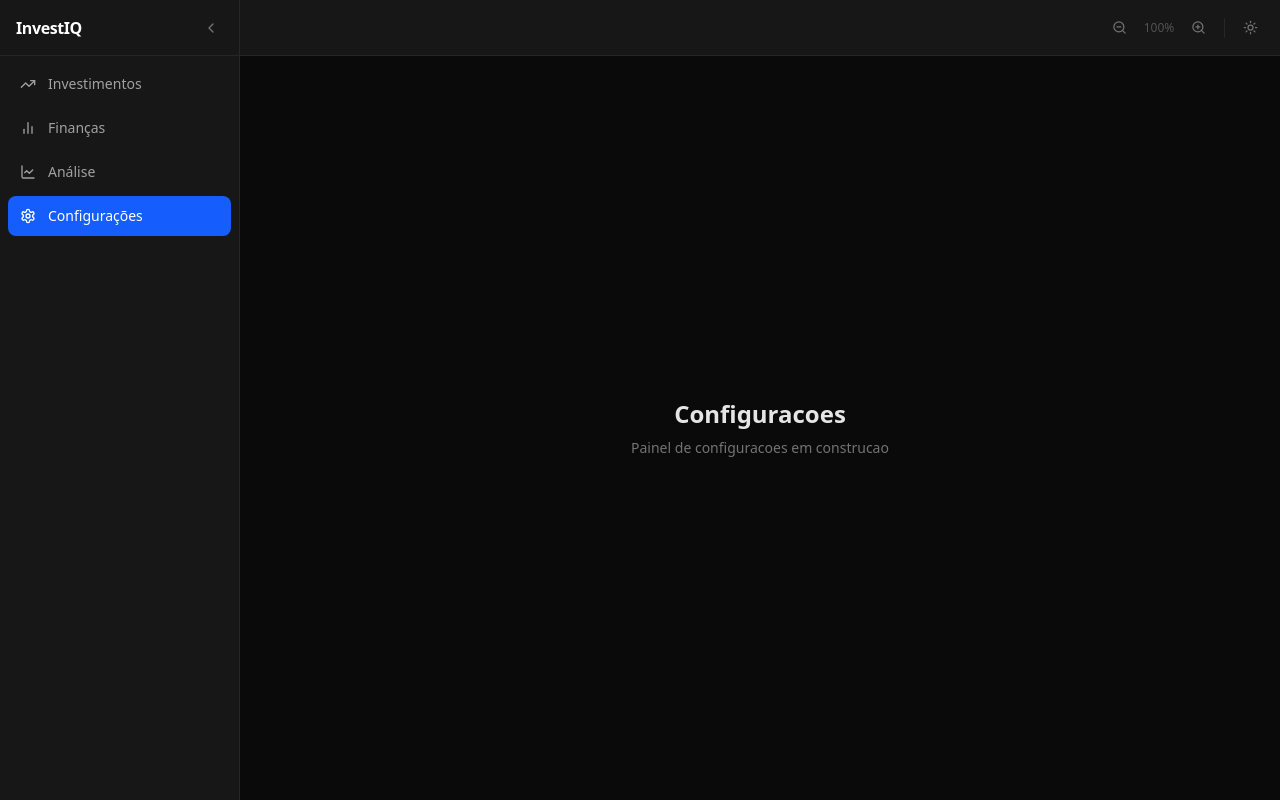
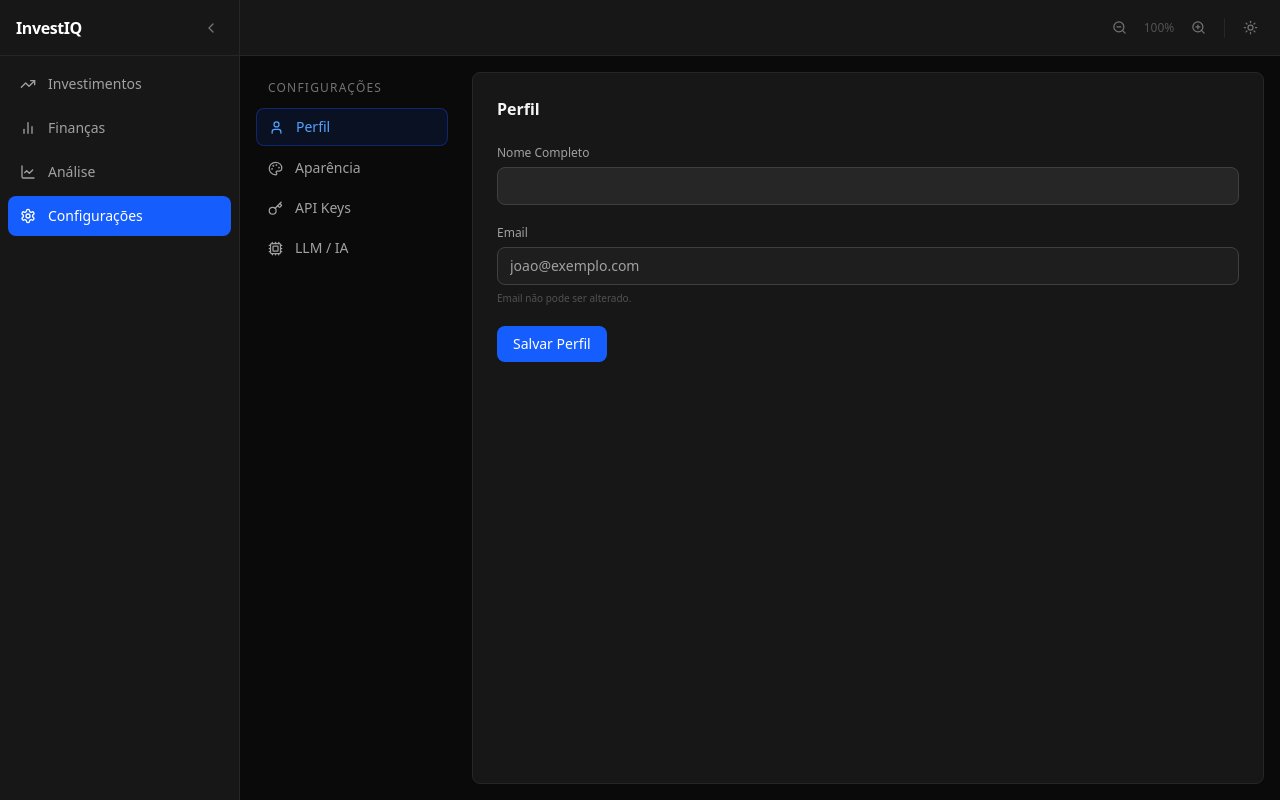
Before and after one commit to renault-tech/Investiq, a Next.js app in the folder apps/web/: page /settings in a window 1280 px wide. Built offline with nearby package versions, Linux system fonts and the light colour scheme.

Commit message:
feat: implement Settings dashboard (profile, appearance, API keys, LLM config)

```diff
--- /dev/null
+++ b/apps/web/src/app/(platform)/settings/ApiKeysTab.tsx
@@ -0,0 +1,55 @@
+"use client"
+import { useState } from "react"
+import { Eye, EyeOff } from "lucide-react"
+
+interface MaskedInputProps {
+  label: string
+  placeholder: string
+  hint: string
+}
+
+function MaskedInput({ label, placeholder, hint }: MaskedInputProps) {
+  const [show, setShow] = useState(false)
+  const [value, setValue] = useState("")
+
+  return (
+    <div className="flex flex-col gap-1.5">
+      <label className="text-xs text-neutral-400">{label}</label>
+      <div className="flex items-center bg-neutral-800 border border-neutral-700 rounded-lg px-3 py-2 gap-2 focus-within:border-blue-600 transition-colors">
+        <input
+          type={show ? "text" : "password"}
+          className="bg-transparent text-sm text-neutral-200 outline-none flex-1 placeholder-neutral-600"
+          value={value} onChange={e => setValue(e.target.value)}
+          placeholder={placeholder}
+        />
+        <button onClick={() => setShow(s => !s)} className="text-neutral-500 hover:text-neutral-300">
+          {show ? <EyeOff size={14} /> : <Eye size={14} />}
+        </button>
+      </div>
+      <p className="text-[10px] text-neutral-600">{hint}</p>
+    </div>
+  )
+}
+
+export function ApiKeysTab() {
+  return (
+    <div className="flex flex-col gap-6">
+      <MaskedInput
+        label="Brapi Token"
+        placeholder="Seu token da API Brapi"
+        hint="Obtido em brapi.dev · usado para cotações B3"
+      />
+      <MaskedInput
+        label="Alpha Vantage Key"
+        placeholder="Sua chave Alpha Vantage"
+        hint="Obtida em alphavantage.co · usado para dados internacionais"
+      />
+      <button
+        onClick={() => alert("API Keys salvas (criptografadas)!")}
+        className="w-fit px-4 py-2 bg-blue-600 hover:bg-blue-700 text-white text-sm rounded-lg transition-colors"
+      >
+        Salvar Chaves
+      </button>
+    </div>
+  )
+}
--- /dev/null
+++ b/apps/web/src/app/(platform)/settings/AppearanceTab.tsx
@@ -0,0 +1,50 @@
+"use client"
+import { useUIStore } from "@/store/useUIStore"
+
+const ACCENTS = ["#3b82f6","#8b5cf6","#10b981","#f97316","#ec4899","#06b6d4"]
+
+export function AppearanceTab() {
+  const { theme, setTheme, fontScale, setFontScale } = useUIStore()
+
+  return (
+    <div className="flex flex-col gap-6">
+      <div>
+        <h3 className="text-xs text-neutral-400 uppercase tracking-widest mb-3">Tema</h3>
+        <div className="flex gap-2">
+          {(["dark","light"] as const).map(t => (
+            <button key={t} onClick={() => setTheme(t)}
+              className={`px-4 py-2 text-sm rounded-lg border transition-colors ${theme === t ? "border-blue-500 bg-blue-600/10 text-blue-400" : "border-neutral-700 text-neutral-400 hover:border-neutral-600"}`}>
+              {t === "dark" ? "🌙 Escuro" : "☀️ Claro"}
+            </button>
+          ))}
+        </div>
+      </div>
+
+      <div>
+        <h3 className="text-xs text-neutral-400 uppercase tracking-widest mb-3">Cor de Destaque</h3>
+        <div className="flex gap-2">
+          {ACCENTS.map(color => (
+            <button key={color} onClick={() => {}}
+              className="w-7 h-7 rounded-full border-2 border-neutral-700 hover:border-neutral-400 transition-colors"
+              style={{ background: color }}
+            />
+          ))}
+        </div>
+      </div>
+
+      <div>
+        <h3 className="text-xs text-neutral-400 uppercase tracking-widest mb-3">
+          Tamanho da Fonte — {Math.round(fontScale * 100)}%
+        </h3>
+        <input
+          type="range" min={0.75} max={1.5} step={0.05} value={fontScale}
+          onChange={e => setFontScale(parseFloat(e.target.value))}
+          className="w-full accent-blue-500"
+        />
+        <div className="flex justify-between text-[10px] text-neutral-600 mt-1">
+          <span>75%</span><span>100%</span><span>150%</span>
+        </div>
+      </div>
+    </div>
+  )
+}
--- /dev/null
+++ b/apps/web/src/app/(platform)/settings/LLMTab.tsx
@@ -0,0 +1,73 @@
+"use client"
+import { useState } from "react"
+import { Eye, EyeOff, Zap } from "lucide-react"
+import { useSettings } from "@/lib/hooks/useSettings"
+
+const PROVIDERS = [
+  { id: "claude",  label: "Claude (Anthropic)", badge: "Recomendado" },
+  { id: "openai",  label: "OpenAI (GPT-4)",     badge: null },
+  { id: "gemini",  label: "Google Gemini",       badge: null },
+] as const
+
+export function LLMTab() {
+  const { data } = useSettings()
+  const [provider, setProvider] = useState(data?.llm.provider ?? "claude")
+  const [apiKey, setApiKey] = useState("")
+  const [showKey, setShowKey] = useState(false)
+  const [temp, setTemp] = useState(data?.llm.temperature ?? 0.7)
+
+  return (
+    <div className="flex flex-col gap-6">
+      <div>
+        <h3 className="text-xs text-neutral-400 uppercase tracking-widest mb-3">Provedor LLM</h3>
+        <div className="flex flex-col gap-2">
+          {PROVIDERS.map(p => (
+            <button key={p.id} onClick={() => setProvider(p.id)}
+              className={`flex items-center gap-3 px-4 py-3 rounded-lg border transition-colors text-left ${provider === p.id ? "border-blue-500 bg-blue-600/10" : "border-neutral-700 hover:border-neutral-600"}`}>
+              <span className={`text-sm ${provider === p.id ? "text-blue-400" : "text-neutral-300"}`}>{p.label}</span>
+              {p.badge && <span className="text-[10px] bg-blue-900/50 text-blue-400 border border-blue-800 rounded px-1.5 py-0.5">{p.badge}</span>}
+            </button>
+          ))}
+        </div>
+      </div>
+
+      <div className="flex flex-col gap-1.5">
+        <label className="text-xs text-neutral-400">API Key</label>
+        <div className="flex items-center bg-neutral-800 border border-neutral-700 rounded-lg px-3 py-2 gap-2 focus-within:border-blue-600 transition-colors">
+          <input
+            type={showKey ? "text" : "password"}
+            className="bg-transparent text-sm text-neutral-200 outline-none flex-1 placeholder-neutral-600"
+            value={apiKey} onChange={e => setApiKey(e.target.value)}
+            placeholder="sk-..."
+          />
+          <button onClick={() => setShowKey(s => !s)} className="text-neutral-500 hover:text-neutral-300">
+            {showKey ? <EyeOff size={14} /> : <Eye size={14} />}
+          </button>
+        </div>
+      </div>
+
+      <div>
+        <h3 className="text-xs text-neutral-400 uppercase tracking-widest mb-3">
+          Temperatura — {temp.toFixed(1)}
+        </h3>
+        <input type="range" min={0} max={1} step={0.1} value={temp}
+          onChange={e => setTemp(parseFloat(e.target.value))}
+          className="w-full accent-blue-500" />
+        <div className="flex justify-between text-[10px] text-neutral-600 mt-1">
+          <span>Preciso (0.0)</span><span>Criativo (1.0)</span>
+        </div>
+      </div>
+
+      <div className="flex gap-3">
+        <button onClick={() => alert("Configurações salvas!")}
+          className="px-4 py-2 bg-blue-600 hover:bg-blue-700 text-white text-sm rounded-lg transition-colors">
+          Salvar
+        </button>
+        <button onClick={() => alert("Conexão OK!")}
+          className="flex items-center gap-2 px-4 py-2 bg-neutral-800 hover:bg-neutral-700 text-neutral-300 text-sm rounded-lg transition-colors">
+          <Zap size={13} /> Testar Conexão
+        </button>
+      </div>
+    </div>
+  )
+}
--- /dev/null
+++ b/apps/web/src/app/(platform)/settings/ProfileTab.tsx
@@ -0,0 +1,34 @@
+"use client"
+import { useState } from "react"
+import { useSettings } from "@/lib/hooks/useSettings"
+
+export function ProfileTab() {
+  const { data } = useSettings()
+  const [name, setName] = useState(data?.profile.full_name ?? "")
+
+  return (
+    <div className="flex flex-col gap-5">
+      <div className="flex flex-col gap-1.5">
+        <label className="text-xs text-neutral-400">Nome Completo</label>
+        <input
+          className="bg-neutral-800 border border-neutral-700 rounded-lg px-3 py-2 text-sm text-neutral-200 outline-none focus:border-blue-600 transition-colors"
+          value={name} onChange={e => setName(e.target.value)}
+        />
+      </div>
+      <div className="flex flex-col gap-1.5">
+        <label className="text-xs text-neutral-400">Email</label>
+        <input
+          className="bg-neutral-800/50 border border-neutral-700 rounded-lg px-3 py-2 text-sm text-neutral-400 cursor-not-allowed"
+          value={data?.profile.email ?? ""} readOnly
+        />
+        <p className="text-[10px] text-neutral-600">Email não pode ser alterado.</p>
+      </div>
+      <button
+        onClick={() => alert("Salvo!")}
+        className="w-fit px-4 py-2 bg-blue-600 hover:bg-blue-700 text-white text-sm rounded-lg transition-colors"
+      >
+        Salvar Perfil
+      </button>
+    </div>
+  )
+}
--- a/apps/web/src/app/(platform)/settings/page.tsx
+++ b/apps/web/src/app/(platform)/settings/page.tsx
@@ -1,10 +1,45 @@
+"use client"
+import { useState } from "react"
+import { User, Palette, Key, Cpu } from "lucide-react"
+import { ProfileTab }    from "./ProfileTab"
+import { AppearanceTab } from "./AppearanceTab"
+import { ApiKeysTab }    from "./ApiKeysTab"
+import { LLMTab }        from "./LLMTab"
+
+const TABS = [
+  { id: "profile",    label: "Perfil",      icon: User,    component: ProfileTab },
+  { id: "appearance", label: "Aparência",   icon: Palette, component: AppearanceTab },
+  { id: "apikeys",    label: "API Keys",    icon: Key,     component: ApiKeysTab },
+  { id: "llm",        label: "LLM / IA",    icon: Cpu,     component: LLMTab },
+] as const
+
+type TabId = typeof TABS[number]["id"]
+
 export default function SettingsPage() {
+  const [active, setActive] = useState<TabId>("profile")
+  const current = TABS.find(t => t.id === active)!
+  const Component = current.component
+
   return (
-    <div className="h-full flex items-center justify-center text-neutral-500">
-      <div className="text-center">
-        <h1 className="text-2xl font-semibold text-neutral-200 mb-2">Configuracoes</h1>
-        <p className="text-sm">Painel de configuracoes em construcao</p>
+    <div className="h-full overflow-auto p-4 flex gap-6">
+      <nav className="w-48 shrink-0 flex flex-col gap-1">
+        <h1 className="text-xs text-neutral-500 uppercase tracking-widest px-3 py-2">Configurações</h1>
+        {TABS.map(tab => {
+          const Icon = tab.icon
+          return (
+            <button key={tab.id} onClick={() => setActive(tab.id)}
+              className={`flex items-center gap-3 px-3 py-2 rounded-lg text-sm transition-colors text-left ${active === tab.id ? "bg-blue-600/10 text-blue-400 border border-blue-800/50" : "text-neutral-400 hover:text-neutral-200 hover:bg-neutral-800/50"}`}>
+              <Icon size={15} />
+              {tab.label}
+            </button>
+          )
+        })}
+      </nav>
+
+      <div className="flex-1 bg-neutral-900 border border-neutral-800 rounded-lg p-6">
+        <h2 className="text-base font-semibold text-neutral-100 mb-6">{current.label}</h2>
+        <Component />
       </div>
     </div>
-  );
+  )
 }
```
